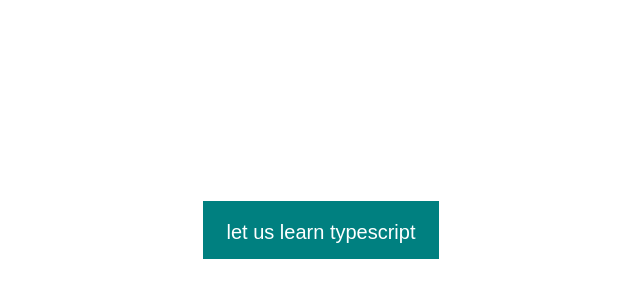
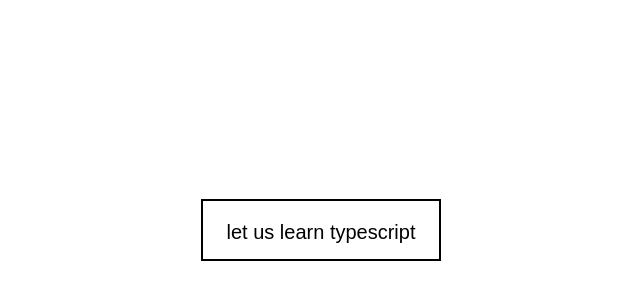
Before and after one commit to eclair-29/react_typescript_for_dummies, a React (Vite) app: page / in a window 1280 px wide. Shown: the part 170-470 px from the top of the page, without its empty margins (319-959 px from the left). Built offline with nearby package versions, Linux system fonts and the light colour scheme; a web font is replaced by a local one.

Commit message:
modify button styles

```diff
--- a/src/App.tsx
+++ b/src/App.tsx
@@ -7,8 +7,9 @@
     <div className="flex justify-center items-center h-screen">
       <Button
         styles={{
-          backgroundColor: 'teal',
-          color: '#fff',
+          borderWidth: 2,
+          borderColor: '#000',
+          color: '#000',
           fontSize: 20,
         }}
       >
```
